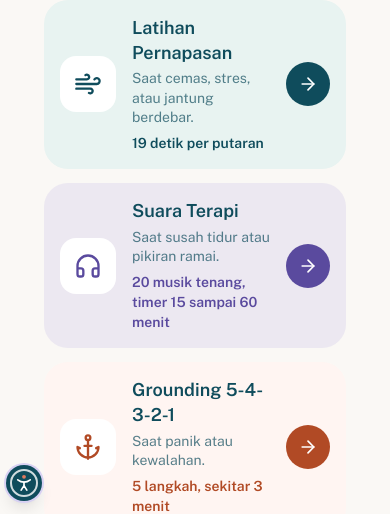
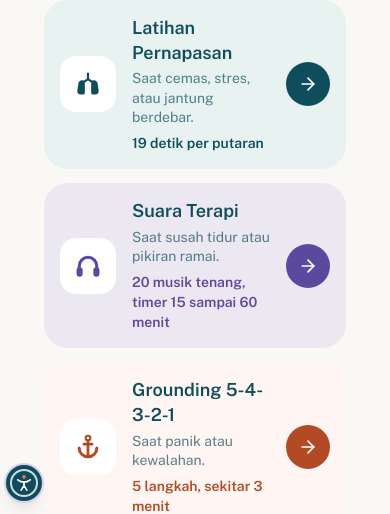
Before and after one commit to Team-4-RA-Lasminingrat-PI-2026/svarati-project, a Next.js app: page /rehabilitatif/training in a window 390 px wide. Shown: the part 337-851 px from the top of the page. Built offline with nearby package versions, Linux system fonts and the light colour scheme; no server answers.

Commit message:
RLA029: ganti ikon Latihan Tenang dengan ikon padat buatan sendiri
Ikon garis bawaan lucide diganti bentuk padat, segaya dengan ikon di
halaman Ruang Pemulihan: paru-paru, headphone, dan jangkar.

```diff
--- a/app/rehabilitatif/training/page.js
+++ b/app/rehabilitatif/training/page.js
@@ -1,6 +1,59 @@
 import Link from "next/link";
-import { Wind, Headphones, Anchor, ArrowRight } from "lucide-react";
+import { ArrowRight } from "lucide-react";
 import BackToPemulihan from "@/components/BackToPemulihan";
+
+// Ikon padat buatan sendiri. Warnanya ikut text-* dari pemanggil,
+// dan bagian putih mengandalkan ubin di belakangnya yang berwarna putih.
+function IkonNapas({ className }) {
+    return (
+        <svg viewBox="0 0 24 24" aria-hidden="true" className={className} fill="none">
+            <path
+                d="M11.05 3.1a.95.95 0 0 1 1.9 0v4.3l3 1.85-1 1.6-2.95-1.8-2.95 1.8-1-1.6 3-1.85z"
+                fill="currentColor"
+            />
+            <path
+                d="M9.3 10.2v9.4c0 .8-.65 1.4-1.45 1.4H5.7c-1.75 0-3.1-1.55-2.85-3.3l.85-5.85c.2-1.45 1.25-2.65 2.65-3.05 1.5-.45 2.95.65 2.95 2.2z"
+                fill="currentColor"
+            />
+            <path
+                d="M14.7 10.2v9.4c0 .8.65 1.4 1.45 1.4h2.15c1.75 0 3.1-1.55 2.85-3.3l-.85-5.85c-.2-1.45-1.25-2.65-2.65-3.05-1.5-.45-2.95.65-2.95 2.2z"
+                fill="currentColor"
+            />
+        </svg>
+    );
+}
+
+function IkonHeadphone({ className }) {
+    return (
+        <svg viewBox="0 0 24 24" aria-hidden="true" className={className} fill="none">
+            <path
+                d="M4.5 13.6v-1.6a7.5 7.5 0 0 1 15 0v1.6"
+                stroke="currentColor"
+                strokeWidth="2.6"
+                strokeLinecap="round"
+            />
+            <rect x="2.2" y="13" width="5.2" height="8.2" rx="2.6" fill="currentColor" />
+            <rect x="16.6" y="13" width="5.2" height="8.2" rx="2.6" fill="currentColor" />
+        </svg>
+    );
+}
+
+function IkonJangkar({ className }) {
+    return (
+        <svg viewBox="0 0 24 24" aria-hidden="true" className={className} fill="none">
+            <circle cx="12" cy="4.3" r="2.9" fill="currentColor" />
+            <circle cx="12" cy="4.3" r="1.1" fill="#fff" />
+            <rect x="10.8" y="6.4" width="2.4" height="14.4" rx="1.2" fill="currentColor" />
+            <rect x="7.4" y="8.4" width="9.2" height="2.3" rx="1.15" fill="currentColor" />
+            <path
+                d="M4.4 12.8a7.6 7.6 0 0 0 15.2 0"
+                stroke="currentColor"
+                strokeWidth="2.6"
+                strokeLinecap="round"
+            />
+        </svg>
+    );
+}
 
 // Daftar memanjang: satu kartu bernuansa warna per latihan, ikon di kiri,
 // tombol panah bulat di kanan. Nama fitur, keterangan singkat "cocok saat",
@@ -9,7 +62,7 @@ const exercises = [
     {
         href: "/rehabilitatif/training/breathing",
         title: "Latihan Pernapasan",
-        Icon: Wind,
+        Icon: IkonNapas,
         cocok: "Saat cemas, stres, atau jantung berdebar.",
         takaran: "19 detik per putaran",
         warna: {
@@ -22,7 +75,7 @@ const exercises = [
     {
         href: "/rehabilitatif/training/sound",
         title: "Suara Terapi",
-        Icon: Headphones,
+        Icon: IkonHeadphone,
         cocok: "Saat susah tidur atau pikiran ramai.",
         takaran: "20 musik tenang, timer 15 sampai 60 menit",
         warna: {
@@ -35,7 +88,7 @@ const exercises = [
     {
         href: "/rehabilitatif/training/grounding",
         title: "Grounding 5-4-3-2-1",
-        Icon: Anchor,
+        Icon: IkonJangkar,
         cocok: "Saat panik atau kewalahan.",
         takaran: "5 langkah, sekitar 3 menit",
         warna: {
```
